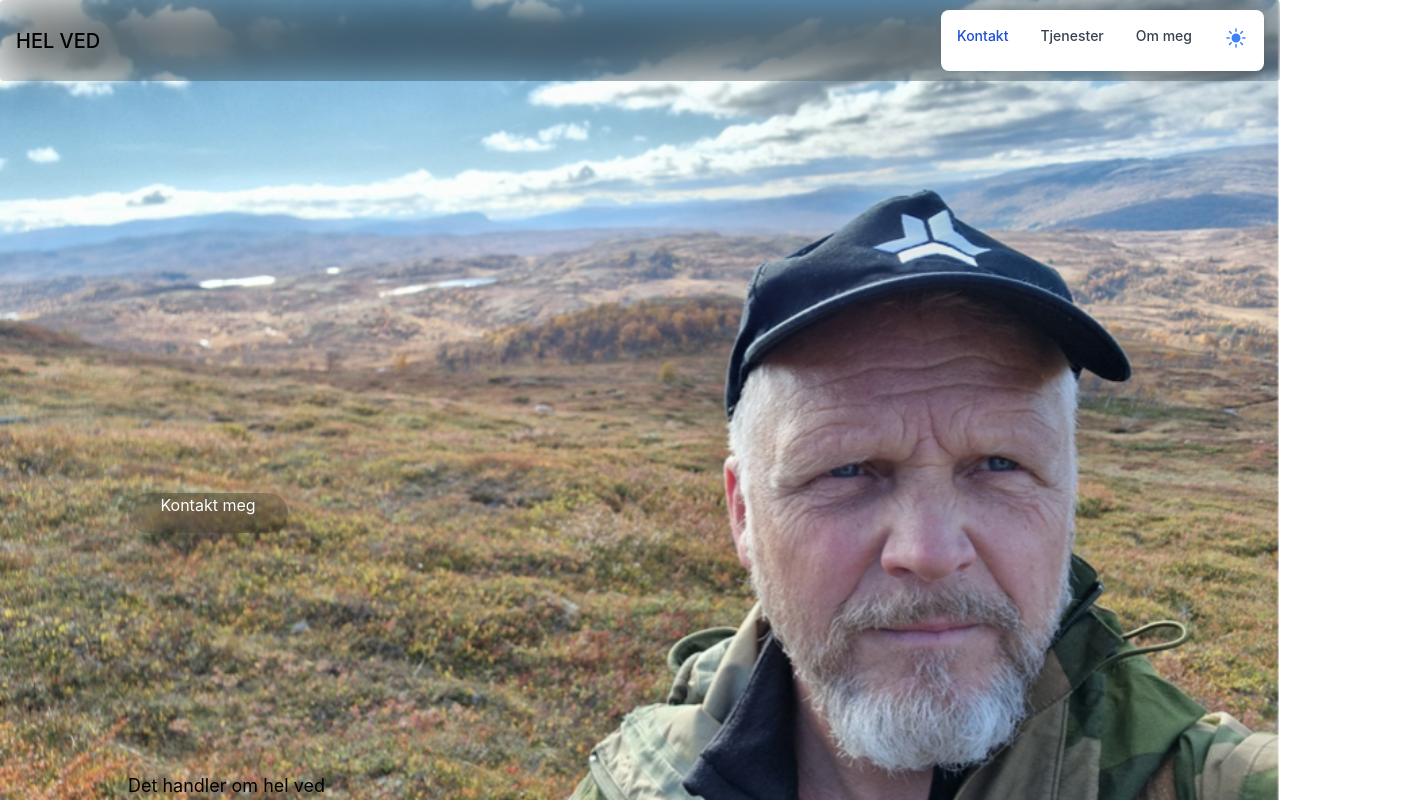
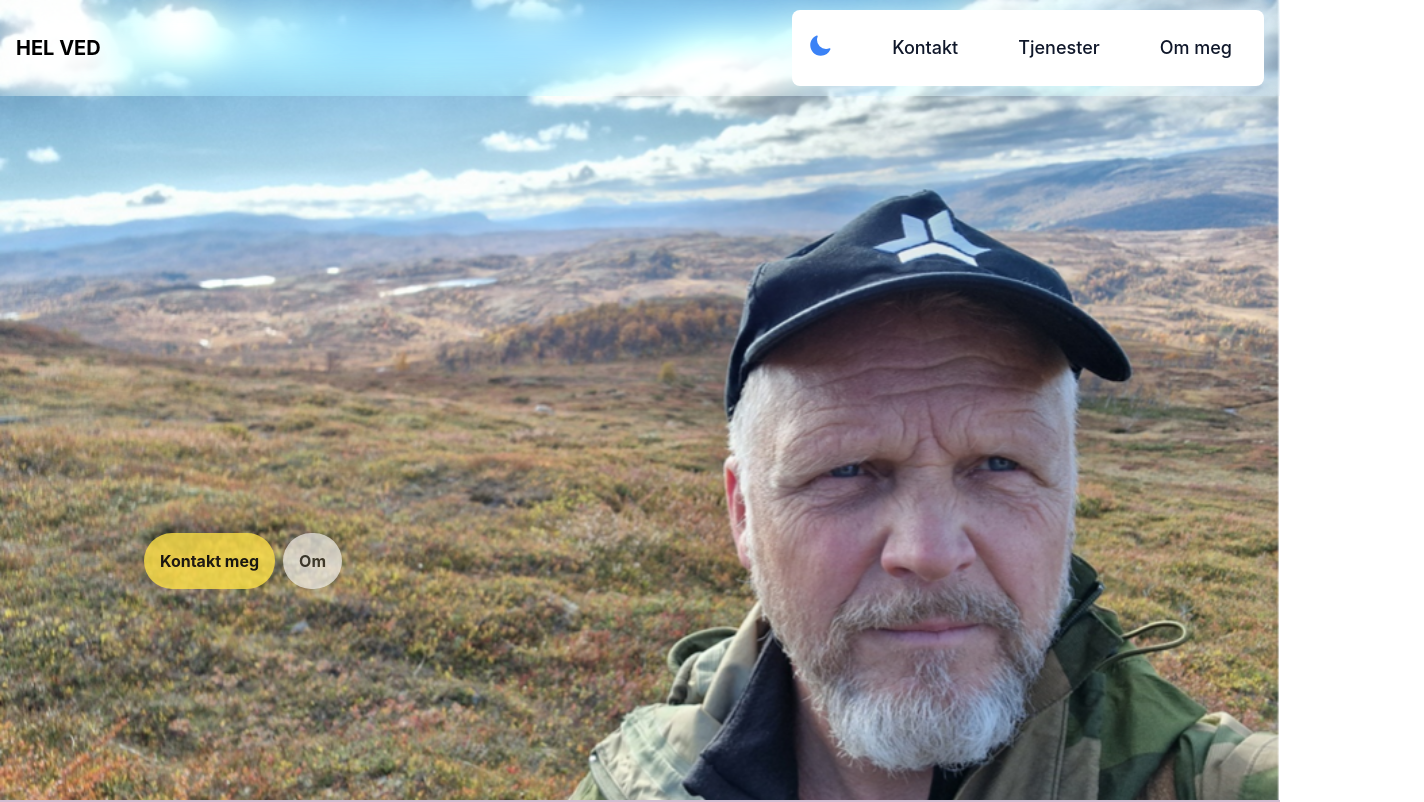
Before and after one commit to tebendheim/jancoach, a React (Vite) app: page / in a window 1280 px wide. Shown: the top 802 px of the page, 1424 px wide, since content can reach past the window. Built offline with nearby package versions, Linux system fonts and the light colour scheme.

Commit message:
Riktig upload

```diff
--- a/src/App.tsx
+++ b/src/App.tsx
@@ -7,7 +7,6 @@ import Kontakt from './Pages/Kontakt';
 import Tjenester from './Pages/Tjenester';
 import Om from './Pages/Om';
 import { useDarkMode } from "usehooks-ts";
-import Layout from './Components/Layout';
 
 
 function App( {}: React.HTMLAttributes<HTMLDivElement>) {
@@ -18,15 +17,18 @@ function App( {}: React.HTMLAttributes<HTMLDivElement>) {
   } else {
     document.documentElement.classList.remove("dark");
   }
+	//const [count, setCount] = useState(0);
 
 	return (
 		<BrowserRouter>
+			<Navbar />
 			<Routes>
-				<Route path='/' element={<Layout />} >
+				<Route path='/' >
 					<Route index element={<Home />} />
-					<Route path = 'kontakt' element={<Kontakt />} />
-					<Route path = 'tjenester' element={<Tjenester />} />
-					<Route path = 'om' element={<Om />} />
+					<Route path='kontakt' element={<Kontakt />} />
+					<Route path='tjenester' element={<Tjenester />} />
+					<Route path='om' element={<Om />} />
+
 				</Route>
 			</Routes>
 		</BrowserRouter>
--- a/src/Components/Layout.tsx
+++ /dev/null
@@ -1,14 +0,0 @@
-import React from 'react';
-import Navbar from './Navbar';
-import { Outlet } from 'react-router-dom';
-
-const Layout: React.FC  = () => {
-	return (
-		<>
-			<Navbar />
-			<Outlet />
-		</>
-	);
-};
-
-export default Layout;
--- a/src/Components/Navbar.tsx
+++ b/src/Components/Navbar.tsx
@@ -1,4 +1,5 @@
 import React, { ReactComponentElement, useState, useEffect } from 'react';
+import {Link} from 'react-router-dom'
 import { AcademicCapIcon, MoonIcon, SunIcon } from "@heroicons/react/24/solid";
 import { useDarkMode } from "usehooks-ts";
 
@@ -11,9 +12,9 @@ const Navbar: React.FC = () => {
 	const { isDarkMode, toggle } = useDarkMode();
 
 	return (
-		<nav className='sticky top-0 bg-transparent border-gray-200 px-2 sm:px-4 py-2.5 rounded dark:bg-transparent z-30 backdrop-blur-xl -backdrop-hue-rotate-10 backdrop-brightness-50 dark:backdrop-brightness-125'>
+		<nav className='h-26 fixed w-screen top-0 bg-transparent border-gray-200 px-2 sm:px-4 py-2.5 dark:bg-transparent z-30 backdrop-blur-xl  dark:backdrop-brightness-50 backdrop-brightness-125'>
 			<div className='container flex flex-wrap justify-between items-center mx-auto'>
-				<a href="/" className='self-center text-xl whitespace-nowrap dark:text-gray-300 font-medium hover:text-white'>
+				<a href="/" className='self-center text-xl whitespace-nowrap dark:text-white font-bold dark:hover:text-gray-300'>
 					HEL VED
 				</a>
 				{}
@@ -21,7 +22,7 @@ const Navbar: React.FC = () => {
 					//data-collapse-toggle='navbar-default'
 					type='button'
 					className={
-						'inline-flex items-center p-2 ml-3 text-sm text-gray-500 rounded-lg md:hidden hover:bg-gray-100 focus:outline-none focus:ring-2 focus:ring-gray-200 dark:text-gray-400 dark:hover:bg-gray-700 dark:focus:ring-gray-600'
+						'inline-flex items-center p-2 ml-3 text-sm text-gray-700 rounded-lg md:hidden hover:bg-gray-100 focus:outline-none focus:ring-2 focus:ring-gray-200 dark:text-white dark:hover:bg-gray-700 dark:focus:ring-gray-600'
 					}
 					aria-controls='navbar-default'
 					aria-expanded='false'
@@ -47,41 +48,42 @@ const Navbar: React.FC = () => {
 					id='navbar-default'
 				>
 					{/*her må jeg få fjernet Hidden ved å trykke på hamburger*/}
-					<ul className='flex flex-col p-4 mt-4 bg-gray-50 rounded-lg border border-gray-100 md:flex-row md:space-x-8 md:mt-0 md:text-sm md:font-medium md:border-0 md:bg-white dark:bg-neutral-600 md:dark:bg-gray-200 dark:border-gray-700'>
+					<ul className='flex flex-col p-4 mt-4  rounded-lg border md:flex-row md:space-x-8 md:mt-0 md:text-sm md:font-medium md:border-0 md:bg-white dark:bg-transparent dark:to-slate-700 justify-items-end'>
+					<li>
+						<button onClick={toggle} className="block py-2 pr-4 pl-0 ml-0 text-blue-500">
+						{isDarkMode ? (
+						<SunIcon className="h-6 w-6" />
+						) : (
+						<MoonIcon className="h-6 w-6" />
+						)}
+					</button>
+						</li>
 						<li>
-							<a
-								href='/kontakt'
-								className='block py-2 pr-4 pl-3 text-gray-700 hover:bg-blue-650 hover:text-blue-400 rounded md:bg-transparent md:text-blue-700 md:p-0 dark:text-white md:dark:hover:text-white dark:hover:bg-gray-700 dark:hover:text-white md:dark:hover:bg-transparent'
+							<Link
+								to='/kontakt'
+								className='block py-2 pr-4 pl-3 rounded md:bg-transparent   text-slate-900 text-lg dark:text-gray-50 dark:hover:text-gray-400 '
 								aria-current='page'
 							>
 								Kontakt
-							</a>
+							</Link>
 						</li>
 						<li>
-							<a
-								href='/tjenester'
-								className='block py-2 pr-4 pl-3 text-gray-700 rounded hover:bg-gray-100 md:hover:bg-transparent md:border-0 md:hover:text-blue-700 md:p-0 dark:text-gray-400 md:dark:hover:text-white dark:hover:bg-gray-700 dark:hover:text-white md:dark:hover:bg-transparent'
+							<Link
+								to='/tjenester'
+								className='block py-2 pr-4 pl-3 rounded md:bg-transparent   text-slate-900 text-lg dark:text-gray-50 dark:hover:text-gray-400 '
 							>
 								Tjenester
-							</a>
+							</Link>
 						</li>
 						<li>
-							<a
-								href='om'
-								className='block py-2 pr-4 pl-3 text-gray-700 rounded hover:bg-gray-100 md:hover:bg-transparent md:border-0 md:hover:text-blue-700 md:p-0 dark:text-gray-400 md:dark:hover:text-white dark:hover:bg-gray-700 dark:hover:text-white md:dark:hover:bg-transparent'
+							<Link
+								to='om'
+								className='block py-2 pr-4 pl-3 rounded md:bg-transparent   text-slate-900 text-lg dark:text-gray-50 dark:hover:text-gray-400 '
 							>
 								Om meg
-							</a>
+							</Link>
 						</li>
-						<li>
-						<button onClick={toggle} className="text-blue-500">
-						{isDarkMode ? (
-						<MoonIcon className="h-6 w-6" />
-						) : (
-						<SunIcon className="h-6 w-6" />
-						)}
-					</button>
-						</li>
+
 					</ul>
 
 
--- /dev/null
+++ b/src/Components/OmHome.tsx
@@ -0,0 +1,10 @@
+import React from 'react';
+
+ const OmHome: React.FC = () => {
+    return (
+    <div className="w-1/2 h-auto bg">
+        <div className="w-20 text-white">Dette er om Home</div>
+    </div>
+    )
+}
+export default OmHome
--- a/src/Pages/Home.tsx
+++ b/src/Pages/Home.tsx
@@ -1,38 +1,31 @@
 import React from 'react';
-import {Navigate} from 'react-router-dom'
-import fBilde from "../../Bilder/janPaaFjellet.png";
+import {Navigate, Link} from 'react-router-dom'
+import OmHome from '../Components/OmHome'
+import Navbar from '../Components/Navbar'
 
-function Home() {
+
+function Home():JSX.Element {
 	return (
-	<div className="absolute to-transparent
-		bg-[url(/Bilder/janPaaFjellet.png)]
-		bg-no-repeat
-		bg-cover bg-clip-content min-w-full min-h-full z-0 top-0 left-0">
-		<p className="text-lg absolute bottom-0 left-32 text-center ">Det handler om hel ved</p>
-		<a  className="rounded-full w-40 h-10 absolute bottom-1/3 left-32  text-center align-bottom backdrop-blur-xl backdrop-brightness-50 text-white" href="/kontakt">Kontakt meg</a>
-	</div>
+			<section className="h-full w-full absolute top-0 left-0">
+				<div className="h-screen to-transparent
+					bg-[url('../../Bilder/janPaaFjellet.png')]
+					bg-no-repeat
+					bg-cover bg-clip-content min-w-full min-h-full z-0 left-0">
+					<div className="flex justify-items-start   relative top-2/3 left-36 ">
+						<div className="rounded-full w-fit h-fit p-4 font-bold  mr-2 bg-yellow-300 opacity-80 "><Link  className="text-center align-bottom  text-black " to="/kontakt">Kontakt meg</Link></div>
+						<div className="rounded-full w-fit h-fit p-4 font-bold bg-white opacity-60 dark:opacity-90 backdrop-blur-xl backdrop-brightness-125 -backdrop-hue-rotate-10 dark:bg-transparent dark:backdrop-brightness-50 "><Link  className="text-center align-bottom text-black dark:text-white " to="/kontakt">Om</Link></div>
+					</div>
+			</div>
+				<div className='relative top-f bg-nav h-screen w-full '></div>
+				<div className='bg-red-600 h-screen w-full'></div>
+			</section>
+
+
 
 	);
 }
 
 export default Home;
 
-// Note to self:
-// Når jeg legger inn bilde fra CSS (backgroundimage), Så kan jeg ikke bruke relative path, fordi den endres når prosjektet bygges.
-// Jeg må derfor bruke absolutt path slik som er gjort over. Tar da utgangspunkt i root folder. Viktik: dette gjelder kunn ved bruk fra CSS.
-// Relative path er helt OK når jeg importerer bilde for å for eksempel bruke i img tag. EKS: import fBilde from "../../Bilder/janPaaFjellet.png";
 
-
-
-
-		// 	<section className='h-auto h-max-full min-h-fit bg'>
-		// 	<img src={fBilde} className=" absolute min-h-full min-w-full overflow-clip z-0 top-0 left-0">
-		// 	</img>
-
-		// 	<div className='text-black dark:text-white h-auto'>
-		// 		<i className='fas fa-bars text-green-800 text-'></i> Home
-		// 	</div>
-		// 	<div className="bg-green-600 h-screen w-32"> test</div>
-		// 	<div className='bg-nav h-screen w-55'></div>
-		// 	<div className='bg-red-600 h-screen w-55'></div>
-		// </section>
+{/*  */}
--- a/src/Pages/Kontakt.tsx
+++ b/src/Pages/Kontakt.tsx
@@ -8,9 +8,7 @@ const Kontakt: React.FC = () => {
         message:""
     })
     const handleSubmit = (event:any)=>{
-        setState({
-            ...state, [event.target.name]: event.target.value
-        })
+
     }
     const handleChange = (event:any) => {
         setState({
--- a/src/Pages/Om.tsx
+++ b/src/Pages/Om.tsx
@@ -1,6 +1,6 @@
 import React from 'react'
 
-const Om: React.FC  = () => {
+const Om = () => {
   return (
     <div>Om</div>
   )
```
